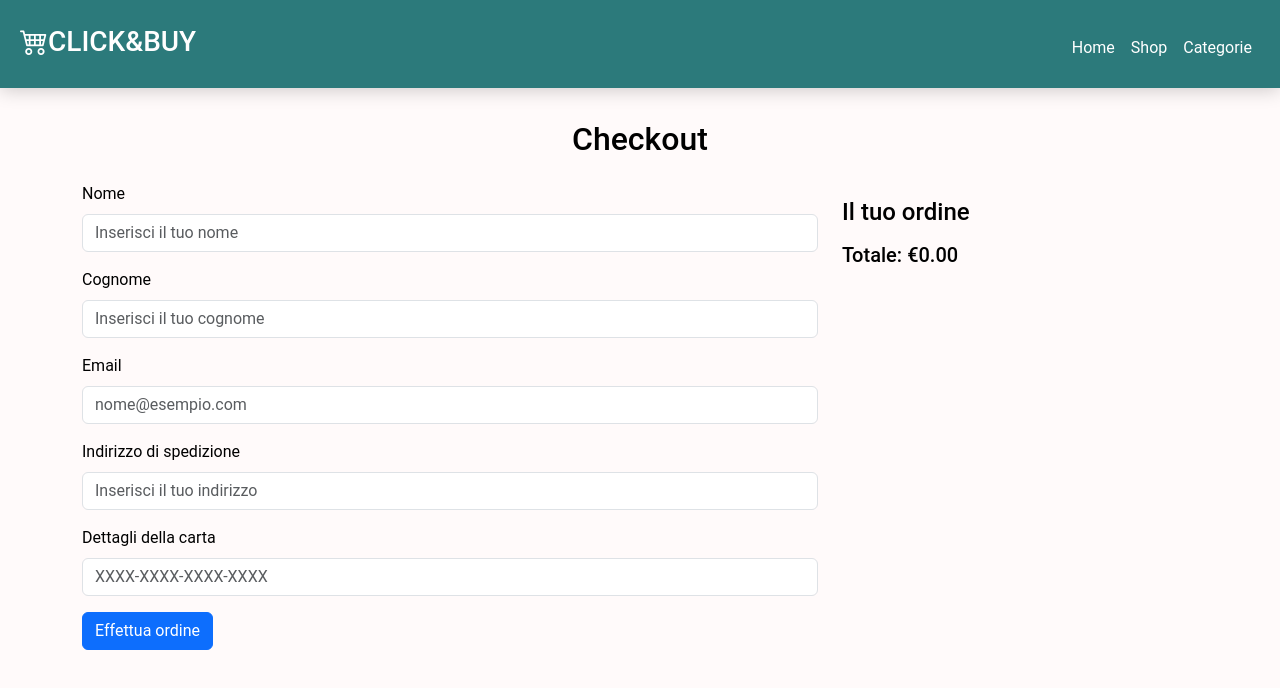
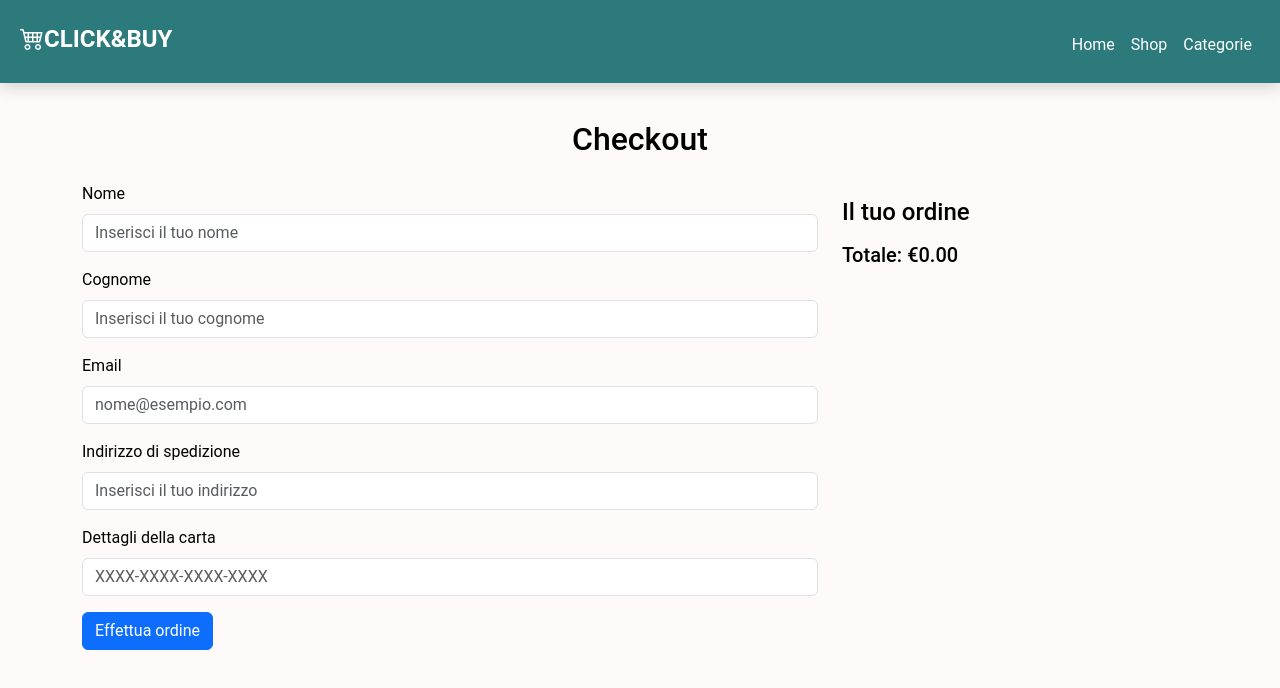
Before and after one commit to Roberto-Celano/e-commerce-landing-page, a plain HTML site: page checkout.html in a window 1280 px wide. Drawn offline with nearby package versions, Linux system fonts and the light colour scheme.

Commit message:
ottimizzazioni finali

```diff
--- a/checkout.html
+++ b/checkout.html
@@ -16,7 +16,8 @@
     <!-- Navbar con barra di ricerca e icona del carrello -->
     <nav class="navbar navbar-expand-lg navbar-dark fixed-top">
         <div class="container-fluid py-3 py-lg-2">
-            <a class="navbar-brand ps-2 mt-1" href="#"><h3><i class="bi bi-cart4"></i>CLICK&BUY</h3></a>
+            <h3 class="navbar-brand
+            ps-2 mt-1"><i class="bi bi-cart4"></i>CLICK&BUY</h3>
             <button class="navbar-toggler" type="button" data-bs-toggle="collapse" data-bs-target="#navbarNav" aria-controls="navbarNav" aria-expanded="false" aria-label="Toggle navigation">
                 <span class="navbar-toggler-icon"></span>
             </button>
```
Also changed, not shown: index.html (+1 -1 lines), 1 other file.
